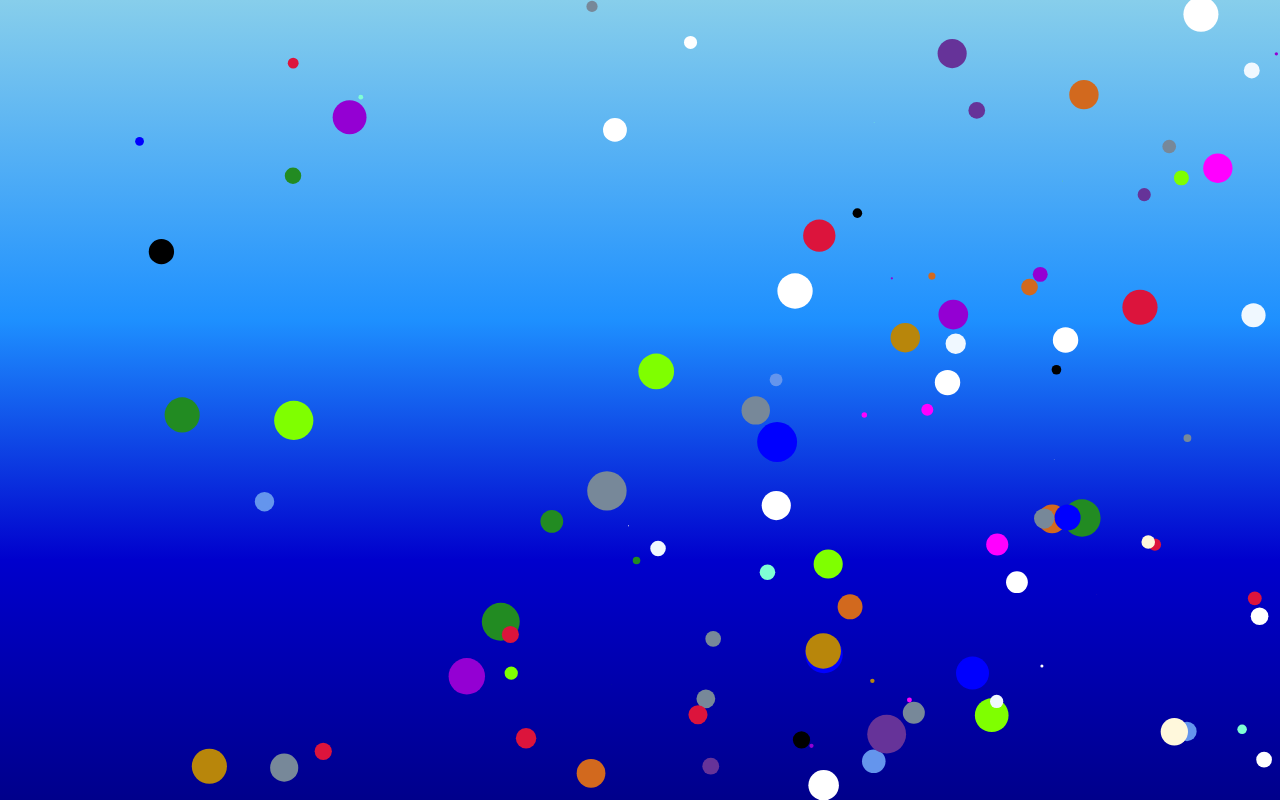
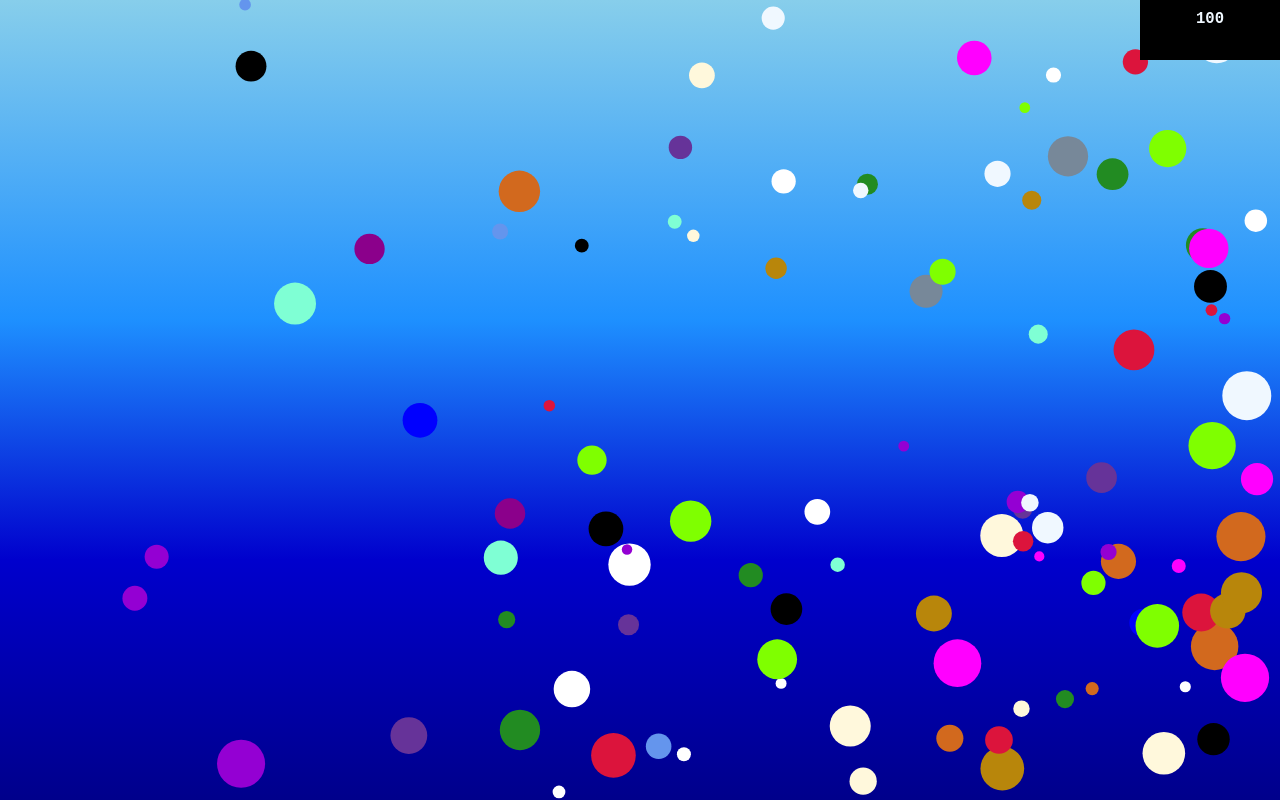
Before and after one commit to ZiadHosny/Fish-Game, a plain HTML site: page index.html in a window 1280 px wide. Drawn offline with Linux system fonts and the light colour scheme.

Commit message:
change code

```diff
--- a/app.js
+++ /dev/null
@@ -1,169 +0,0 @@
-var canvas = document.getElementById('canvas');
-var w = canvas.width = window.innerWidth;
-var h = canvas.height = window.innerHeight;
-var c = canvas.getContext('2d');
-var an;
-var drawBackground;
-var i;
-var fish;
-var CircleArray = [];
-var colorArray = [
-    'white',
-    'cornsilk',
-    'fuchsia',
-    'chocolate',
-    'cornflowerblue',
-    'crimson',
-    'rebeccapurple',
-    'darkviolet',
-    'darkgoldenrod',
-    'white',
-    'forestgreen',
-    'aquamarine',
-    'lightslategrey',
-    'blue',
-    'black',
-    'chartreuse',
-    'aliceblue',
-    'darkmagenta'
-];
-
-var mouse = {
-    x: undefined,
-    y: undefined
-};
-
-window.addEventListener('mousemove', function (e) {
-
-    'use strict';
-    mouse.x = e.clientX;
-    mouse.y = e.clientY;
-});
-function DrawFish() {
-
-    'use strict';
-    c.beginPath();
-    c.fillStyle = 'red';
-    c.moveTo(mouse.x, mouse.y);
-    c.lineTo(mouse.x + 100, mouse.y - 60);
-    c.lineTo(mouse.x + 100, mouse.y + 60);
-    c.fill();
-    c.beginPath();
-    c.fillRect(mouse.x + 100, mouse.y - 60, 100, 120);
-    c.beginPath();
-    c.moveTo(mouse.x + 200, mouse.y + 60);
-    c.lineTo(mouse.x + 250, mouse.y);
-    c.lineTo(mouse.x + 200, mouse.y - 60);
-    c.fill();
-    c.beginPath();
-    c.moveTo(mouse.x + 220, mouse.y);
-    c.lineTo(mouse.x + 300, mouse.y + 30);
-    c.lineTo(mouse.x + 300, mouse.y - 30);
-    c.fill();
-    c.beginPath();
-    c.fillStyle = 'white';
-    c.arc(mouse.x + 60, mouse.y, 15, 0, 2 * Math.PI);
-    c.fill();
-    c.beginPath();
-    c.fillStyle = 'black';
-    c.arc(mouse.x + 60, mouse.y, 5, 0, 2 * Math.PI);
-    c.fill();
-}
-function DrawFish2() {
-
-    'use strict';
-    c.beginPath();
-    c.fillStyle = 'red';
-    c.moveTo(mouse.x, mouse.y + 40);
-    c.lineTo(mouse.x + 100, mouse.y - 60);
-    c.lineTo(mouse.x + 100, mouse.y + 60);
-    c.fill();
-    c.beginPath();
-    c.fillRect(mouse.x + 100, mouse.y - 60, 100, 120);
-    c.beginPath();
-    c.moveTo(mouse.x + 200, mouse.y + 60);
-    c.lineTo(mouse.x + 250, mouse.y);
-    c.lineTo(mouse.x + 200, mouse.y - 60);
-    c.fill();
-    c.beginPath();
-    c.moveTo(mouse.x + 220, mouse.y);
-    c.lineTo(mouse.x + 300, mouse.y + 30);
-    c.lineTo(mouse.x + 300, mouse.y - 30);
-    c.fill();
-    c.beginPath();
-    c.fillStyle = 'white';
-    c.arc(mouse.x + 60, mouse.y, 15, 0, 2 * Math.PI);
-    c.fill();
-    c.beginPath();
-    c.fillStyle = 'black';
-    c.arc(mouse.x + 60, mouse.y, 5, 0, 2 * Math.PI);
-    c.fill();
-}
-function DrawBackground() {
-
-    'use strict';
-    var g = c.createLinearGradient(0, 0, 0, canvas.height);
-    g.addColorStop(0.0, 'skyblue');
-    g.addColorStop(0.4, 'dodgerblue');
-    g.addColorStop(0.7, 'mediumblue');
-    g.addColorStop(1.0, 'darkblue');
-    c.fillStyle = g;
-    c.fillRect(0, 0, canvas.width, canvas.height);
-}
-
-function Circle(x, y, speedx, speedy, r, color) {
-
-    'use strict';
-    this.x = x;
-    this.y = y;
-    this.r = r;
-    this.speedx = speedx;
-    this.speedy = speedy;
-    this.color = color;
-    this.Draw = function () {
-
-        c.beginPath();
-        c.fillStyle = this.color;
-        c.arc(this.x, this.y, this.r, 0, 2 * Math.PI);
-        c.fill();
-
-        if (this.x + this.r > canvas.width || this.x - this.r < 0) {
-
-            this.speedx = -this.speedx;
-        }
-
-        if (this.y + this.r > canvas.height || this.y - this.r < 0) {
-
-            this.speedy = -this.speedy;
-        }
-        this.x += this.speedx;
-        this.y += this.speedy;
-
-        if (mouse.x - this.x < 10 && mouse.x - this.x > -10 && mouse.y - this.y < 10 && mouse.y - this.y > -10) {
-
-            fish = new DrawFish2();
-            this.r = 0;
-        }
-    };
-}
-function Animation() {
-
-    'use strict';
-    drawBackground = new DrawBackground();
-    fish = new DrawFish();
-    for (i = 0; i < CircleArray.length; i += 1) {
-        CircleArray[i].Draw();
-    }
-    window.requestAnimationFrame(Animation);
-}
-for (i = 0; i < 100; i += 1) {
-
-    var r = Math.random() * 20;
-    var speedx = Math.random() * 4;
-    var speedy = Math.random() * 4;
-    var x = Math.random() * (window.innerWidth - 2 * r) + r;
-    var y = Math.random() * (window.innerHeight - 2 * r) + r;
-    var color = colorArray[Math.floor(Math.random() * colorArray.length)];
-    CircleArray.push(new Circle(x, y, speedx, speedy, r, color));
-}
-an = new Animation();
--- a/index.html
+++ b/index.html
@@ -1,8 +1,17 @@
 <html>
-  <link rel="shortcut icon" href="fish.png" type="image/x-icon" />
+
+<head>
+  <link rel="icon" href="fish.png" type="image/x-icon" />
   <title>Fish Game</title>
-  <body style="margin: 0">
-    <canvas id="canvas"></canvas>
-    <script src="app.js"></script>
-  </body>
+</head>
+
+<body>
+  <div id="card"
+    style="width: 120px; height: 40px; padding: 10px; text-align: center; font-size: larger; font-weight: 900; font-family: monospace; color: aliceblue;   background-color:  black; position: fixed; right: 0;">
+    100
+  </div>
+  <canvas></canvas>
+  <script src="index.js"></script>
+</body>
+
 </html>
--- /dev/null
+++ b/index.js
@@ -0,0 +1,179 @@
+const body = document.querySelector('body')
+
+body.style.margin = 0;
+body.style.overflow = 'hidden'
+body.style.cursor = 'none'
+
+const card = document.querySelector('#card');
+const canvasDOM = document.querySelector('canvas');
+
+const WIDTH = (canvasDOM.width = innerWidth);
+const HEIGHT = (canvasDOM.height = innerHeight);
+const canvas = canvasDOM.getContext('2d');
+
+const circleArray = [];
+const colorArray = [
+    'white',
+    'cornsilk',
+    'fuchsia',
+    'chocolate',
+    'cornflowerblue',
+    'crimson',
+    'rebeccapurple',
+    'darkviolet',
+    'darkgoldenrod',
+    'white',
+    'forestgreen',
+    'aquamarine',
+    'lightslategrey',
+    'blue',
+    'black',
+    'chartreuse',
+    'aliceblue',
+    'darkmagenta'
+];
+
+const mouse = {
+    x: undefined,
+    y: undefined
+};
+
+const drawFish = () => {
+
+    canvas.beginPath();
+    canvas.fillStyle = 'red';
+    canvas.moveTo(mouse.x, mouse.y);
+    canvas.lineTo(mouse.x + 100, mouse.y - 60);
+    canvas.lineTo(mouse.x + 100, mouse.y + 60);
+    canvas.fill();
+    canvas.beginPath();
+    canvas.fillRect(mouse.x + 100, mouse.y - 60, 100, 120);
+    canvas.beginPath();
+    canvas.moveTo(mouse.x + 200, mouse.y + 60);
+    canvas.lineTo(mouse.x + 250, mouse.y);
+    canvas.lineTo(mouse.x + 200, mouse.y - 60);
+    canvas.fill();
+    canvas.beginPath();
+    canvas.moveTo(mouse.x + 220, mouse.y);
+    canvas.lineTo(mouse.x + 300, mouse.y + 30);
+    canvas.lineTo(mouse.x + 300, mouse.y - 30);
+    canvas.fill();
+    canvas.beginPath();
+    canvas.fillStyle = 'white';
+    canvas.arc(mouse.x + 60, mouse.y, 15, 0, 2 * Math.PI);
+    canvas.fill();
+    canvas.beginPath();
+    canvas.fillStyle = 'black';
+    canvas.arc(mouse.x + 60, mouse.y, 5, 0, 2 * Math.PI);
+    canvas.fill();
+}
+const drawFishWithOpenMouse = () => {
+
+    canvas.beginPath();
+    canvas.fillStyle = 'red';
+    canvas.moveTo(mouse.x, mouse.y + 40);
+    canvas.lineTo(mouse.x + 100, mouse.y - 60);
+    canvas.lineTo(mouse.x + 100, mouse.y + 60);
+    canvas.fill();
+    canvas.beginPath();
+    canvas.fillRect(mouse.x + 100, mouse.y - 60, 100, 120);
+    canvas.beginPath();
+    canvas.moveTo(mouse.x + 200, mouse.y + 60);
+    canvas.lineTo(mouse.x + 250, mouse.y);
+    canvas.lineTo(mouse.x + 200, mouse.y - 60);
+    canvas.fill();
+    canvas.beginPath();
+    canvas.moveTo(mouse.x + 220, mouse.y);
+    canvas.lineTo(mouse.x + 300, mouse.y + 30);
+    canvas.lineTo(mouse.x + 300, mouse.y - 30);
+    canvas.fill();
+    canvas.beginPath();
+    canvas.fillStyle = 'white';
+    canvas.arc(mouse.x + 60, mouse.y, 15, 0, 2 * Math.PI);
+    canvas.fill();
+    canvas.beginPath();
+    canvas.fillStyle = 'black';
+    canvas.arc(mouse.x + 60, mouse.y, 5, 0, 2 * Math.PI);
+    canvas.fill();
+}
+const drawBackground = () => {
+
+    const g = canvas.createLinearGradient(0, 0, 0, HEIGHT);
+    g.addColorStop(0.0, 'skyblue');
+    g.addColorStop(0.4, 'dodgerblue');
+    g.addColorStop(0.7, 'mediumblue');
+    g.addColorStop(1.0, 'darkblue');
+    canvas.fillStyle = g;
+    canvas.fillRect(0, 0, WIDTH, HEIGHT);
+}
+
+class Circle {
+    constructor(x, y, r, dx, dy, color) {
+        this.x = x;
+        this.y = y;
+        this.r = r;
+        this.dx = dx;
+        this.dy = dy;
+        this.color = color;
+    }
+    draw(index) {
+
+        canvas.beginPath();
+        canvas.fillStyle = this.color;
+        canvas.arc(this.x, this.y, this.r, 0, 2 * Math.PI);
+        canvas.fill();
+
+        if (this.x + this.r > WIDTH || this.x - this.r < 0) {
+
+            this.dx = -this.dx;
+        }
+
+        if (this.y + this.r > HEIGHT || this.y - this.r < 0) {
+
+            this.dy = -this.dy;
+        }
+        this.x += this.dx;
+        this.y += this.dy;
+
+        if (mouse.x - this.x < 10 && mouse.x - this.x > -10 && mouse.y - this.y < 10 && mouse.y - this.y > -10) {
+
+            drawFishWithOpenMouse();
+            circleArray.splice(index, 1)
+            card.innerHTML = circleArray.length
+        }
+    };
+}
+const animation = () => {
+
+    drawBackground();
+
+    for (i = 0; i < circleArray.length; i += 1) {
+        circleArray[i].draw(i);
+    }
+
+    drawFish();
+    requestAnimationFrame(animation);
+}
+
+const init = () => {
+
+    addEventListener('mousemove', function (e) {
+        mouse.x = e.clientX;
+        mouse.y = e.clientY;
+    });
+
+    animation();
+
+    for (i = 0; i < 100; i += 1) {
+
+        const r = (Math.random() * 20) + 5;
+        const dx = Math.random() * 4;
+        const dy = Math.random() * 4;
+        const x = Math.random() * (WIDTH - 2 * r) + r;
+        const y = Math.random() * (HEIGHT - 2 * r) + r;
+        const color = colorArray[Math.floor(Math.random() * colorArray.length)];
+        circleArray.push(new Circle(x, y, r, dx, dy, color));
+    }
+}
+
+init()
```
